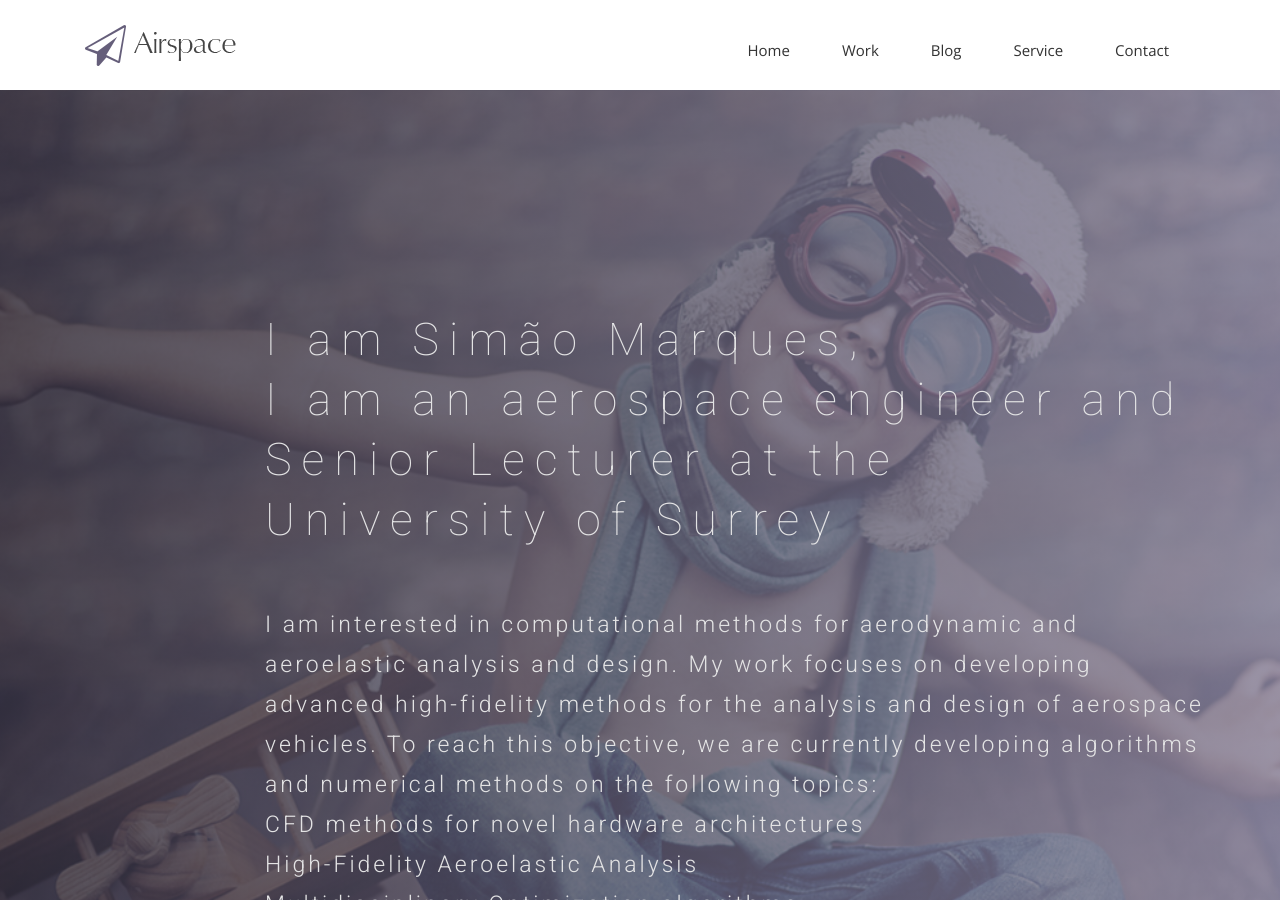
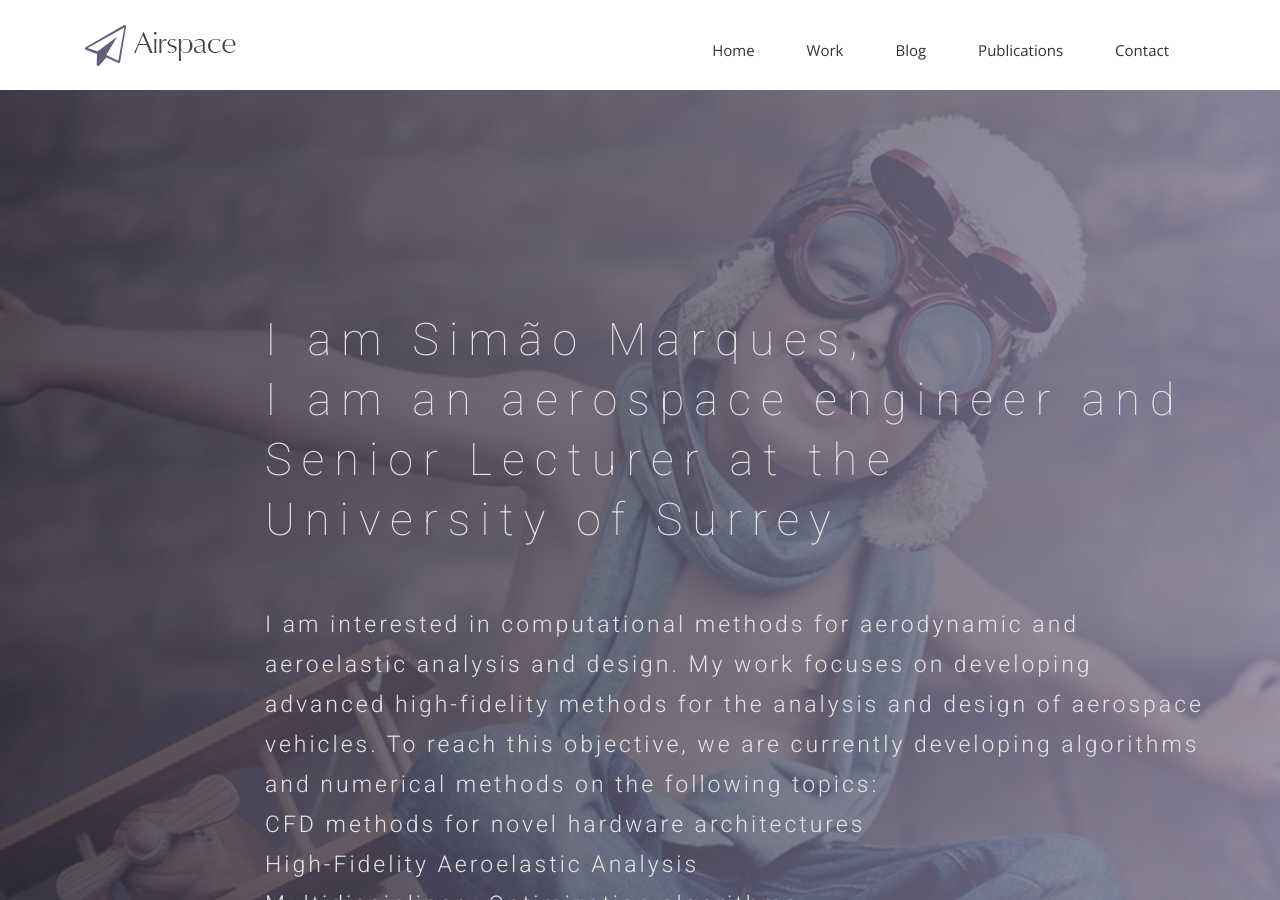
Before and after one commit to simaomrq/simaomrq.github.io, a Jekyll site: the page built from index.html, in a window 1280 px wide and 900 px high. Built offline with Jekyll 4.4.1, drawn with Linux system fonts in a browser that asks for light colours; nearby versions of some CDN libraries; some web fonts are replaced.

Commit message:
Update header.html

```diff
--- a/_includes/header.html
+++ b/_includes/header.html
@@ -24,7 +24,7 @@
                 <li><a href="{{ site.baseurl }}/">Home</a></li>
                 <li><a href="{{ site.baseurl }}/work">Work</a></li>
                 <li><a href="{{ site.baseurl }}/blog">Blog</a></li>
-                <li><a href="#">Service</a></li>
+                <li><a href="{{ site.baseurl }}/papers">Publications</a></li>
                 <li><a href="{{ site.baseurl }}/contact">Contact</a></li>
               </ul>
             </div><!-- /.navbar-collapse -->
```
